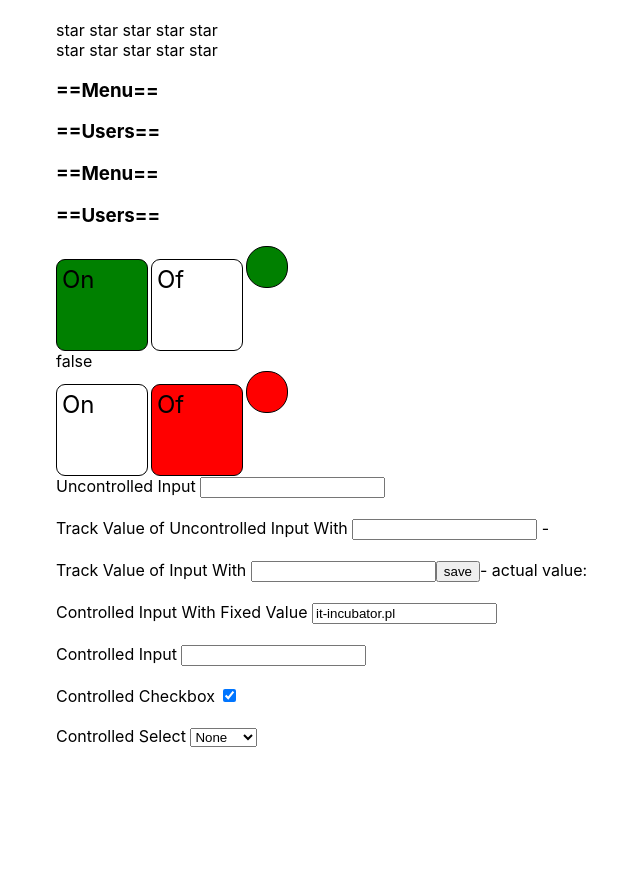
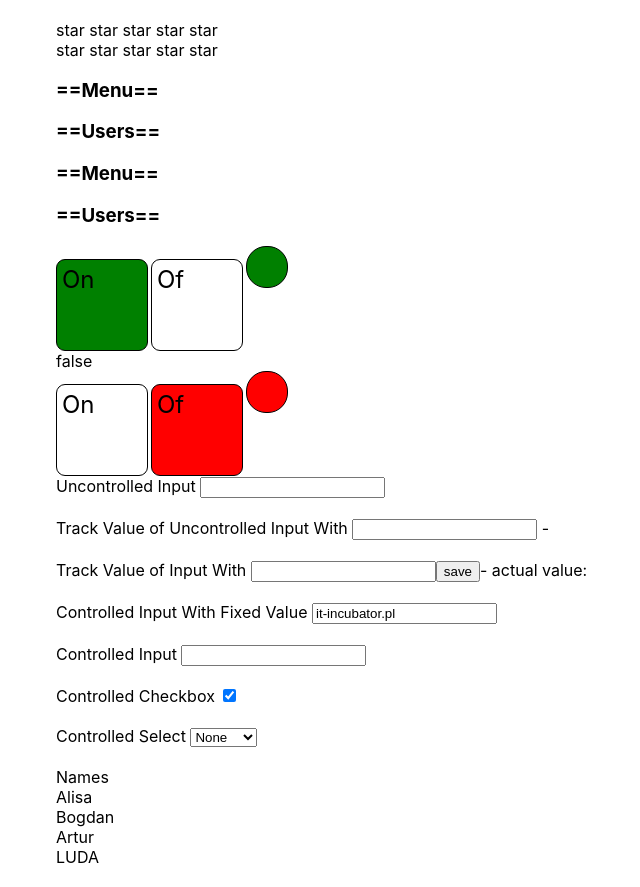
Before and after one commit to ItEmigrant/TypeScript, a React (Create React App) app: page / in a window 1280 px wide. Shown: the whole page, without its empty margins (284-924 px from the left). Before the commit the page ends 800 px from the top, so only its background shows below. Built offline with nearby package versions, Linux system fonts and the light colour scheme.

Commit message:
lesson13HomeWork

```diff
--- a/src/App.tsx
+++ b/src/App.tsx
@@ -11,6 +11,7 @@ import {UnOnOf} from "./components/UnOnOff/UnOnOF";
 import {OnOf} from "./components/UnOnOff/OnOF";
 import {Input} from "./components/input/TrackInput";
 import {ControlledInput} from "./components/input/controlledInput";
+import {Select} from "./components/Selected/Select";
 
 
 function App() {
@@ -20,8 +21,8 @@ function App() {
     let [accordionMenuCollapsed, setMenuAccordionCollapsed] = useState<boolean>(true);
     let [onValue, setOnValue] = useState<boolean>(false)
 
-    const onItemClick = () => {
-        console.log('same item was clicked')
+    const onItemClick = (id: number) => {
+        alert(`Hello users ${id} !!!`)
     }
     return (
         <div className={"App1"}>
@@ -46,7 +47,8 @@ function App() {
                        collapsed={accordionCollapsed}
                        onChange={() => {
                            setAccordionCollapsed(!accordionCollapsed)
-                       }} items={[{title: 'Alisa', value: 1},
+                       }} items={[
+                {title: 'Alisa', value: 1},
                 {title: 'Bogdan', value: 2},
                 {title: 'Artur', value: 3},
                 {title: 'LUDA', value: 4}]} onClick={onItemClick}/>
@@ -56,6 +58,13 @@ function App() {
 
             <Input/>
             <ControlledInput/>
+            <Select value={"Names"} onChange={()=>{}}
+                items={[
+                {title: 'Alisa', value: 1},
+                {title: 'Bogdan', value: 2},
+                {title: 'Artur', value: 3},
+                {title: 'LUDA', value: 4}]}/>
+
         </div>
     );
 
--- a/src/components/Accordion/Accordion.tsx
+++ b/src/components/Accordion/Accordion.tsx
@@ -18,7 +18,7 @@ export function Accordion(props: AccordionPropsType) {
     return <div>
         <AccordionTitle title={props.titleValue}
                         onClick={props.onChange}/>
-        {!props.collapsed && <AccordionBody items={props.items} onClick={props.onClick}/>}
+        {!props.collapsed && <AccordionBody items={props.items} onClick={props.onClick }/>}
     </div>
 
 }
--- /dev/null
+++ b/src/components/Selected/Select.tsx
@@ -0,0 +1,23 @@
+import React from 'react';
+
+type SelectPropsType = {
+    value: any
+    onChange:(value:any)=> void
+    items:ItemType[]
+}
+
+type ItemType = {
+    title:string
+    value:any
+}
+export const Select = (props:SelectPropsType) => {
+    return (
+        <div>
+            < br/>
+            {props.value}
+            <div>{}</div>
+            {props.items.map(i=><div>{i.title}</div>)}
+
+        </div>
+    );
+};
```
